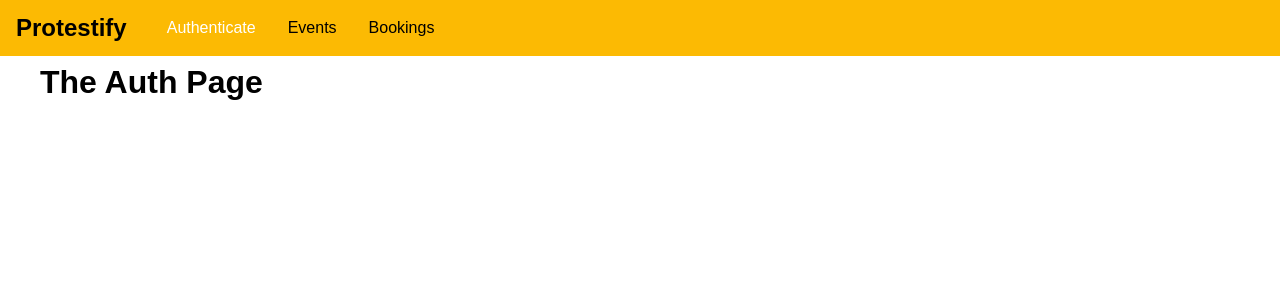
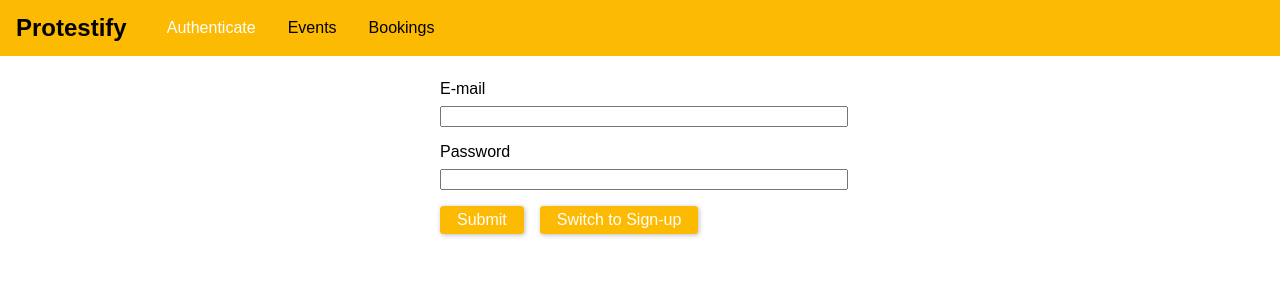
Before and after one commit to mcfranc/protestify, a React (Create React App) app in the folder frontend/: page /auth in a window 1280 px wide. Shown: the top 300 px of the page. Built offline with nearby package versions, Linux system fonts and the light colour scheme.

Commit message:
connect to graphql api

```diff
--- /dev/null
+++ b/frontend/src/pages/Auth.css
@@ -0,0 +1,38 @@
+.auth-form {
+  width: 25rem;
+  max-width: 80%;
+  margin: 5rem auto;
+}
+
+.form-control label,
+.form-control input {
+  width: 100%;
+  display: block;
+}
+
+.form-control label {
+  margin-bottom: 0.5rem;
+
+}
+
+.form-control {
+  margin-bottom: 1rem;
+}
+
+.form-actions button {
+  background: #fcba03;
+  font: inherit;
+  border: 1px solid #fcba03;
+  border-radius: 3px;
+  padding: 0.25rem 1rem;
+  margin-right: 1rem;
+  box-shadow: 1px 1px 5px rgba(0, 0, 0, 0.26);
+  color: white;
+  cursor: pointer;
+}
+
+.form-actions button:hover,
+.form-actions button:active {
+  background: #e3a700;
+  border-color: #e3a700;
+}
--- a/frontend/src/pages/Auth.js
+++ b/frontend/src/pages/Auth.js
@@ -1,8 +1,96 @@
 import React, { Component } from 'react';
 
+import './Auth.css';
+
 class AuthPage extends Component {
+  state = {
+    isLogin: true
+  }
+
+  constructor(props) {
+    super(props);
+    this.emailEl = React.createRef();
+    this.passwordEl = React.createRef();
+  }
+
+  switchModeHandler = () => {
+    this.setState(prevState => {
+      return {isLogin: !prevState.isLogin}
+    })
+  }
+
+  submitHandler = event => {
+    event.preventDefault();
+    const email = this.emailEl.current.value;
+    const password = this.passwordEl.current.value;
+
+    if (email.trim().length === 0 || password.trim().length === 0) {
+      return;
+    }
+
+    let requestBody = {
+      query: `
+        query {
+          login(email: "${email}", password: "${password}") {
+            userId
+            token
+            tokenExpiration
+          }
+        }
+      `
+    };
+
+    if (!this.state.isLogin) {
+      requestBody = {
+        query: `
+          mutation {
+            createUser(userInput: {email:"${email}", password:"${password}"}) {
+              _id
+              email
+            }
+          }
+        `
+      };
+    }
+
+
+    fetch('http://localhost:8000/graphql', {
+      method: 'POST',
+      body: JSON.stringify(requestBody),
+      headers: {
+        'Content-Type': 'application/json'
+      }
+    }).then(res => {
+      if (res.status !== 200 && res.status !== 201) {
+        throw new Error('Failed!');
+      }
+      return res.json();
+    })
+    .then(resData => {
+      console.log(resData);
+    })
+    .catch(err => {
+      console.log(err);
+    });
+  }
+
   render() {
-    return <h1>The Auth Page</h1>;
+    return (
+      <form className="auth-form" onSubmit={this.submitHandler}>
+        <div className="form-control">
+          <label htmlFor="email">E-mail</label>
+          <input type="email" id="email" ref={this.emailEl} />
+        </div>
+        <div className="form-control">
+          <label htmlFor="password">Password</label>
+          <input type="password" id="password" ref={this.passwordEl} />
+        </div>
+        <div className="form-actions">
+          <button type="submit">Submit</button>
+          <button type="button" onClick={this.switchModeHandler}>Switch to {this.state.isLogin ? 'Sign-up' : 'Sign-in'}</button>
+        </div>
+      </form>
+    );
   }
 }
 
```
Also changed, not shown: 1 other file (tests, documents, lock files or other folders).
